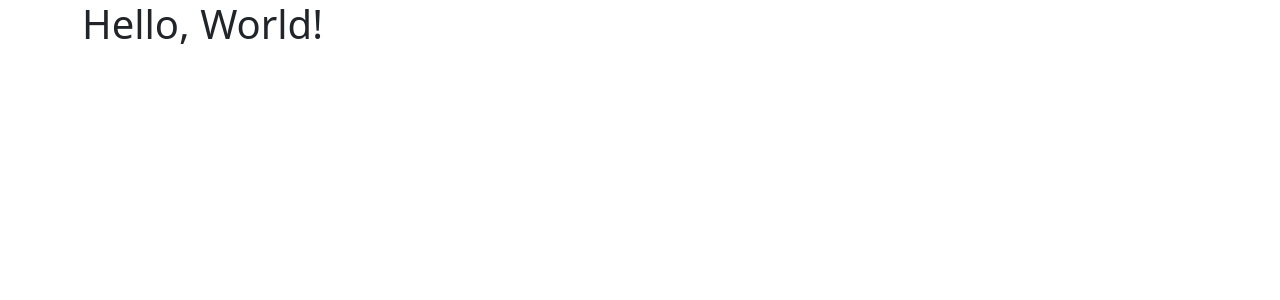
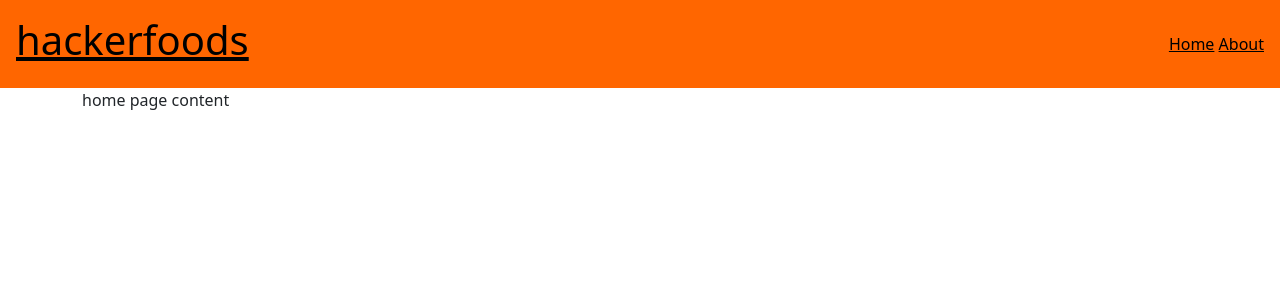
Before and after one commit to stefkn/hackerfoods, a Django app: page / in a window 1280 px wide. Shown: the top 300 px of the page. Run offline with Django 5.2, Linux system fonts and the light colour scheme.

Commit message:
add some basic styling and navigation

```diff
--- a/hackerfoods_app/templates/base.html
+++ b/hackerfoods_app/templates/base.html
@@ -7,8 +7,29 @@
         href="https://cdn.jsdelivr.net/npm/bootstrap@5.3.1/dist/css/bootstrap.min.css"
         rel="stylesheet"
     >
+    <style>
+        .top-bar {
+            display: flex;
+            justify-content: space-between;
+            align-items: center;
+            padding: 1rem;
+            background-color: #ff6600;
+            a {
+                color: #000000;
+            }
+        }
+    </style>
 </head>
-<body class="container">
-{% block page_content %}{% endblock page_content %}
+<body>
+    <div class="top-bar container-fluid">
+        <h1><a href="{% url 'home' %}">hackerfoods</a></h1>
+        <nav>
+            <a href="{% url 'home' %}">Home</a>
+            <a href="{% url 'about' %}">About</a>
+        </nav>
+    </div>
+    <div class="container">
+        {% block page_content %}{% endblock page_content %}
+    </div>
 </body>
 </html>
--- a/hackerfoods_app/templates/home.html
+++ b/hackerfoods_app/templates/home.html
@@ -1,5 +1,5 @@
 {% extends "base.html" %}
 
 {% block page_content %}
-    <h1>Hello, World!</h1>
+    <p>home page content</p>
 {% endblock page_content %}
```
